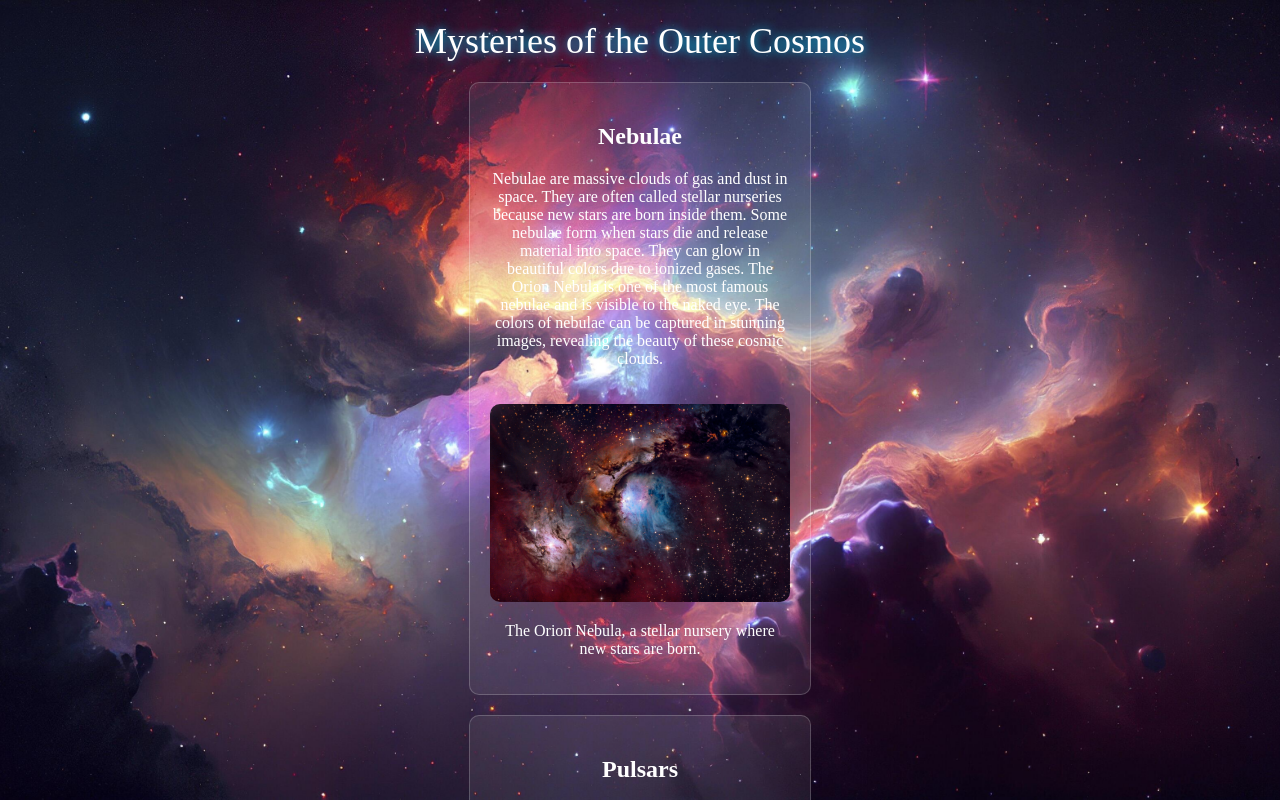
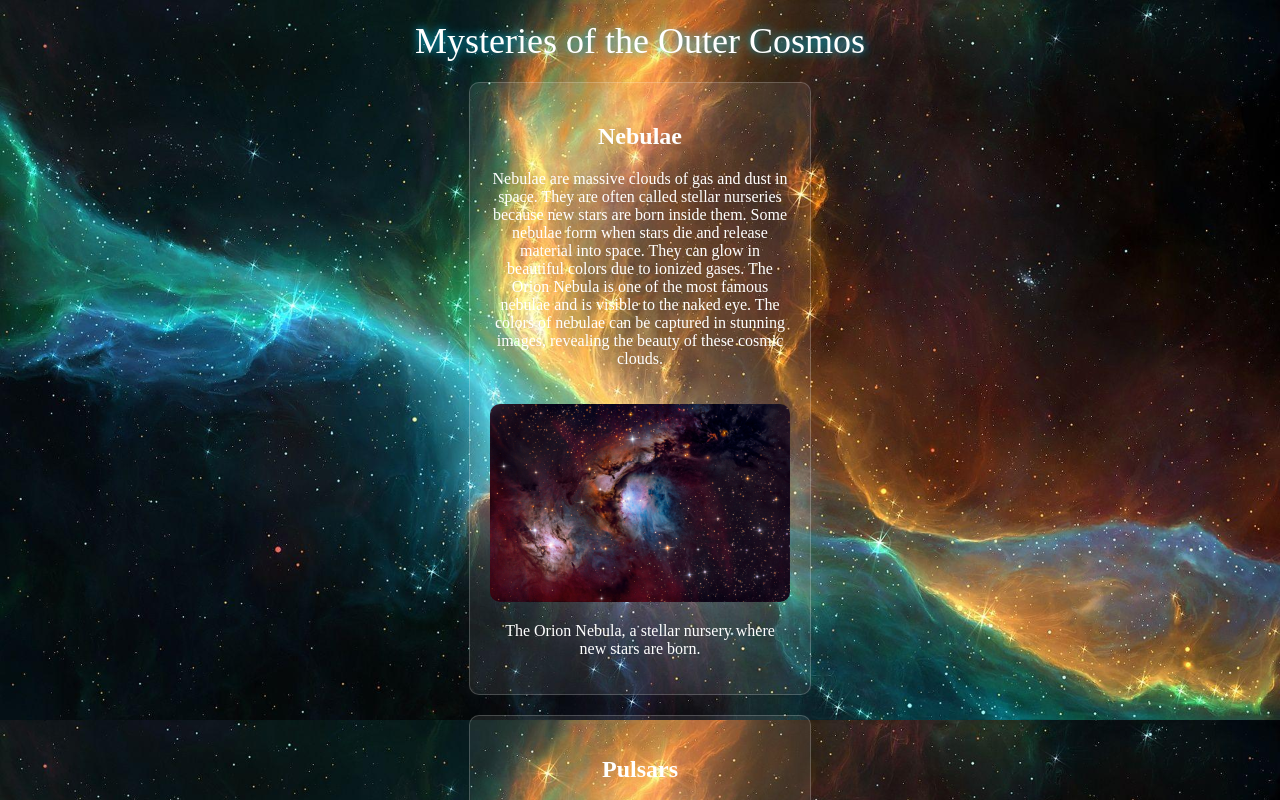
Before and after one commit to MG423/star-dust, a plain HTML site: page motoc.html in a window 1280 px wide. Shown: the top 800 px of the page. Drawn offline with Linux system fonts and the light colour scheme.

Commit message:
Update styles.css

```diff
--- a/styles.css
+++ b/styles.css
@@ -212,7 +212,7 @@ h1:hover{
     justify-content: center;
     align-items: center;
     padding: 20px;
-    background-image: url("./images/n3.jpg");
+    background-image: url("n3.jpg");
     background-position: top center;
     background-repeat: repeat-y;
     background-size: contain;
```
